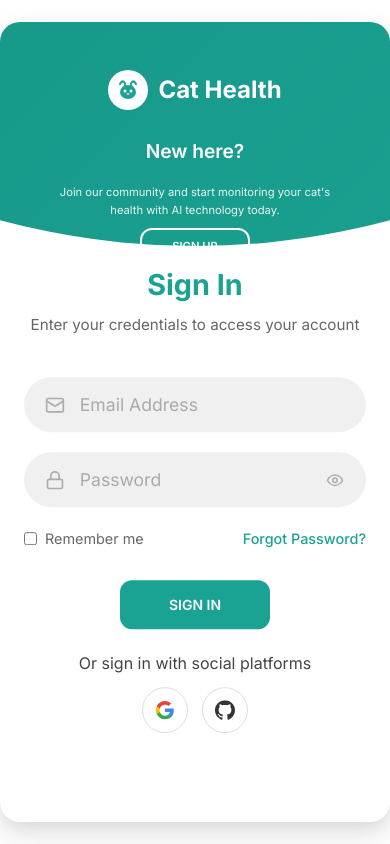
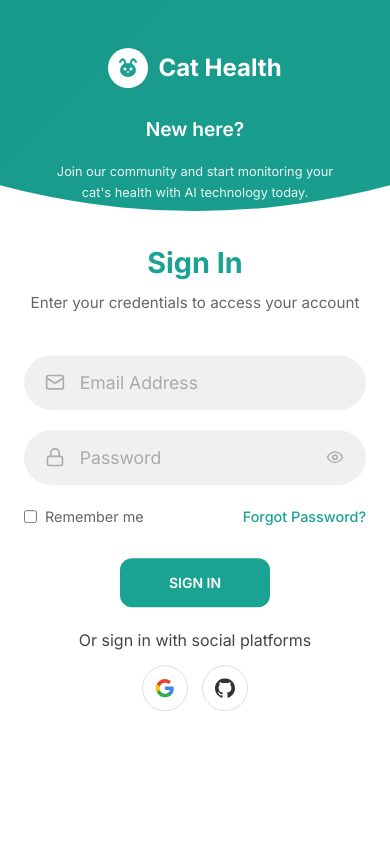
Before and after one commit to mriya23/cat-health, a React (Vite) app in the folder frontend/: page /login in a window 390 px wide. Built offline with nearby package versions, Linux system fonts and the light colour scheme.

Commit message:
Auto-sync after agent response

```diff
--- a/frontend/src/pages/Auth.css
+++ b/frontend/src/pages/Auth.css
@@ -12,11 +12,8 @@
 .auth-card {
   position: relative;
   width: 100%;
-  max-width: 1000px;
-  height: 640px;
+  height: 100vh;
   background-color: #fff;
-  box-shadow: 0 15px 35px rgba(0, 0, 0, 0.1), 0 5px 15px rgba(0, 0, 0, 0.07);
-  border-radius: 20px;
   overflow: hidden;
 }
 
@@ -34,7 +31,7 @@
   transform: translate(-50%, -50%);
   left: 75%;
   width: 50%;
-  transition: 1.1s 0.4s ease-in-out;
+  transition: 1s 0.3s ease-in-out;
   display: grid;
   grid-template-columns: 1fr;
   z-index: 5;
@@ -230,15 +227,15 @@ form.sign-in-form {
   right: 48%;
   transform: translateY(-50%);
   background-image: linear-gradient(-45deg, #1aa393 0%, #158b7d 100%);
-  transition: 1.8s ease-in-out;
+  transition: 1.2s ease-in-out;
   border-radius: 50%;
   z-index: 6;
 }
 
 .image {
   width: 100%;
-  transition: transform 1.1s ease-in-out;
-  transition-delay: 0.4s;
+  transition: transform 1s ease-in-out;
+  transition-delay: 0.2s;
 }
 
 .panel {
@@ -262,8 +259,8 @@ form.sign-in-form {
 
 .panel .content {
   color: #fff;
-  transition: transform 0.9s ease-in-out;
-  transition-delay: 0.6s;
+  transition: transform 1s ease-in-out;
+  transition-delay: 0.3s;
   display: flex;
   flex-direction: column;
   align-items: center;
@@ -354,13 +351,12 @@ form.sign-in-form {
 
 @media (max-width: 870px) {
   .auth-card {
-    min-height: 800px;
+    min-height: 100vh;
     height: auto;
-    max-width: 500px;
   }
   .signin-signup {
     width: 100%;
-    top: 95%;
+    top: 90%;
     transform: translate(-50%, -100%);
     left: 50%;
   }
@@ -400,7 +396,7 @@ form.sign-in-form {
   .panel .content {
     padding-right: 15%;
     transition: transform 0.9s ease-in-out;
-    transition-delay: 0.8s;
+    transition-delay: 0.4s;
   }
 
   .panel h3 {
@@ -408,7 +404,7 @@ form.sign-in-form {
   }
 
   .panel p {
-    font-size: 0.7rem;
+    font-size: 0.8rem;
     padding: 0.5rem 0;
   }
 
@@ -426,7 +422,7 @@ form.sign-in-form {
     bottom: 68%;
     right: initial;
     top: initial;
-    transition: 2s ease-in-out;
+    transition: 1.2s ease-in-out;
   }
 
   .auth-card.sign-up-mode::before {
@@ -468,16 +464,16 @@ form.sign-in-form {
     padding: 0.5rem 1rem;
   }
   .auth-card {
-    padding: 1.5rem;
+    padding: 0;
   }
 
   .auth-card::before {
-    bottom: 72%;
+    bottom: 75%;
     left: 50%;
   }
 
   .auth-card.sign-up-mode::before {
-    bottom: 28%;
+    bottom: 25%;
     left: 50%;
   }
 }
```
